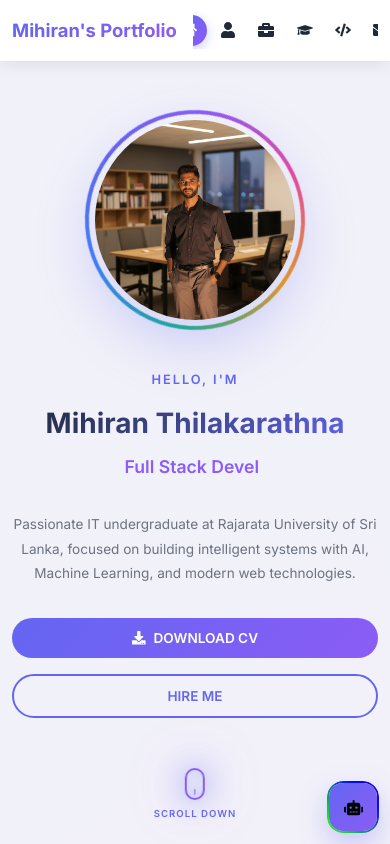
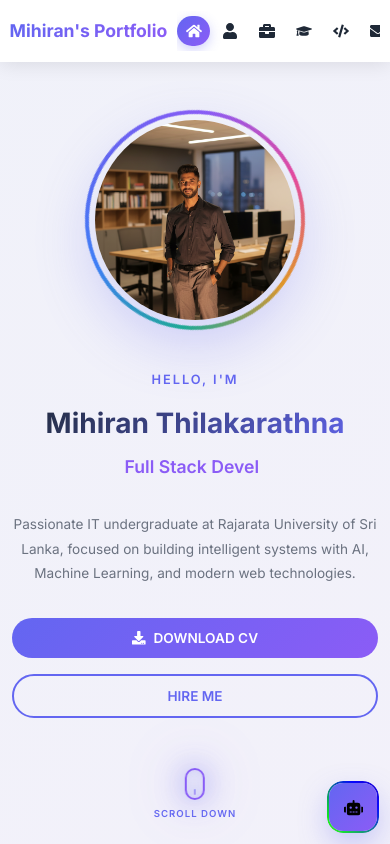
Before and after one commit to Mihiran-Thilakarathna/Mihiran-Portfolio, a React (Vite) app: page / in a window 390 px wide. Shown: the top 844 px of the page. Built offline with nearby package versions, Linux system fonts and the light colour scheme.

Commit message:
Fix navigation icon visibility across all screen sizes

```diff
--- a/src/components/Header.css
+++ b/src/components/Header.css
@@ -47,9 +47,10 @@
   min-width: 0;
   overflow-x: auto;
   overflow-y: hidden;
-  padding: 0.2rem 0;
+  padding: 0.3rem 0;
   -webkit-overflow-scrolling: touch;
   scrollbar-width: none;
+  scroll-behavior: smooth;
 }
 
 .nav::-webkit-scrollbar {
@@ -126,20 +127,20 @@
 
 @media (max-width: 768px) {
   .header-content {
-    padding: 0 1.2rem;
+    padding: 0 1rem;
   }
 
   .logo {
-    font-size: 1.3rem;
+    font-size: 1.25rem;
   }
 
   .nav {
-    justify-content: center;
+    justify-content: flex-start;
     gap: 0.3rem;
   }
 
   .nav-item {
-    padding: 0.55rem 0.75rem;
+    padding: 0.55rem 0.7rem;
     font-size: 0.88rem;
   }
 
@@ -150,23 +151,25 @@
 
 @media (max-width: 640px) {
   .header {
-    padding: 0.85rem 0;
+    padding: 0.8rem 0;
   }
 
   .header-content {
-    padding: 0 1rem;
+    padding: 0 0.8rem;
+    gap: 0.8rem;
   }
 
   .logo {
-    font-size: 1.2rem;
+    font-size: 1.15rem;
   }
 
   .nav {
     gap: 0.25rem;
+    justify-content: flex-start;
   }
 
   .nav-item {
-    padding: 0.5rem 0.65rem;
+    padding: 0.5rem 0.6rem;
     font-size: 0.82rem;
     border-radius: 40px;
   }
@@ -178,23 +181,25 @@
 
 @media (max-width: 480px) {
   .header {
-    padding: 0.75rem 0;
+    padding: 0.7rem 0;
   }
 
   .header-content {
-    padding: 0 0.75rem;
+    padding: 0 0.6rem;
+    gap: 0.6rem;
   }
 
   .logo {
-    font-size: 1.15rem;
+    font-size: 1.1rem;
   }
 
   .nav {
     gap: 0.2rem;
+    justify-content: flex-start;
   }
 
   .nav-item {
-    padding: 0.45rem 0.6rem;
+    padding: 0.45rem 0.55rem;
     font-size: 0.78rem;
   }
 
```
Also changed, not shown: 1 other file (tests, documents, lock files or other folders).
